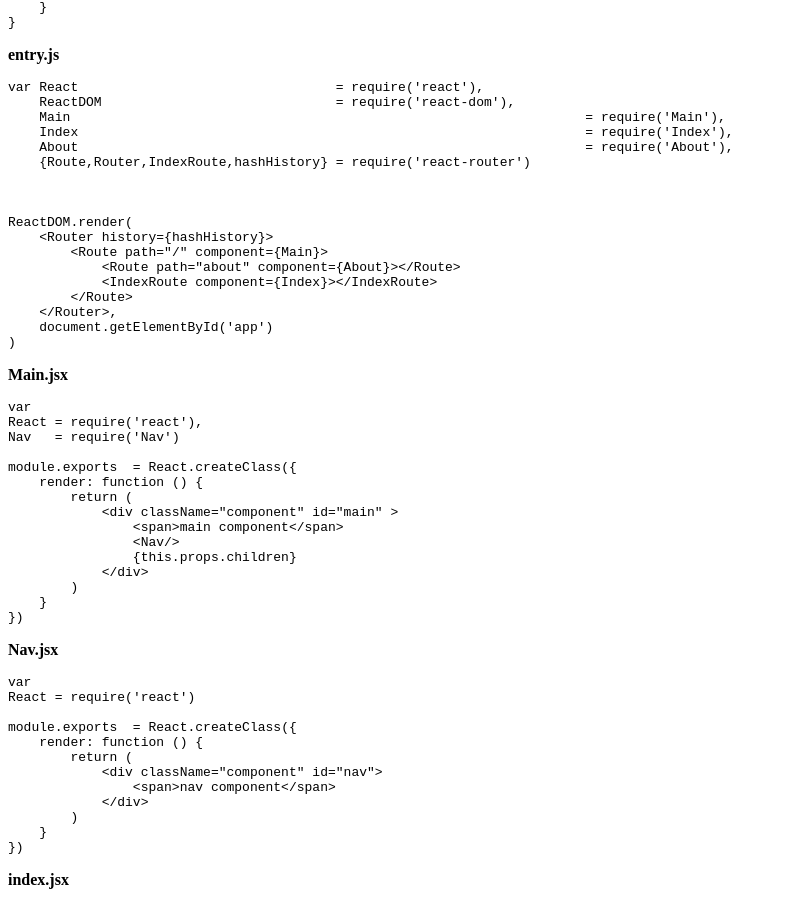
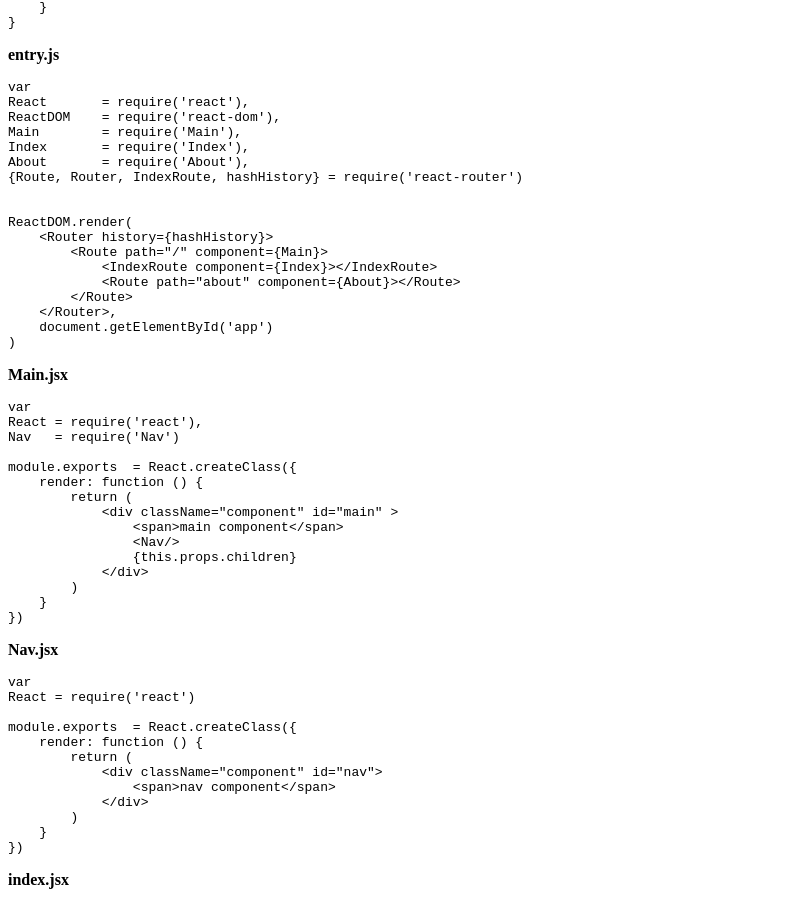
Before and after one commit to develdoe/develdoe.github.io, a Jekyll site: the page built from _posts/2016-12-17-react-routing.md, in a window 1280 px wide and 900 px high, scrolled down 658 px. Shown: the whole window, without its empty margins (0-785 px from the left). Built offline with Jekyll 4.4.1, drawn with Linux system fonts in a browser that asks for light colours; nearby versions of some CDN libraries; comment, search, counter and statistics services are not loaded.

Commit message:
Updated 2016-12-17-react-routing.md

````diff
--- a/_posts/2016-12-17-react-routing.md
+++ b/_posts/2016-12-17-react-routing.md
@@ -48,20 +48,20 @@
 **entry.js**
 
 ```js
-var React                                 = require('react'),
-    ReactDOM                              = require('react-dom'),
-    Main 								  = require('Main'),
-    Index 								  = require('Index'),
-    About 								  = require('About'),
-    {Route,Router,IndexRoute,hashHistory} = require('react-router')
-
+var
+React       = require('react'),
+ReactDOM    = require('react-dom'),
+Main        = require('Main'),
+Index       = require('Index'),
+About       = require('About'),
+{Route, Router, IndexRoute, hashHistory} = require('react-router')
 
 
 ReactDOM.render(
     <Router history={hashHistory}>
         <Route path="/" component={Main}>
+            <IndexRoute component={Index}></IndexRoute>
             <Route path="about" component={About}></Route>
-            <IndexRoute component={Index}></IndexRoute>
         </Route>
     </Router>,
     document.getElementById('app')
````
